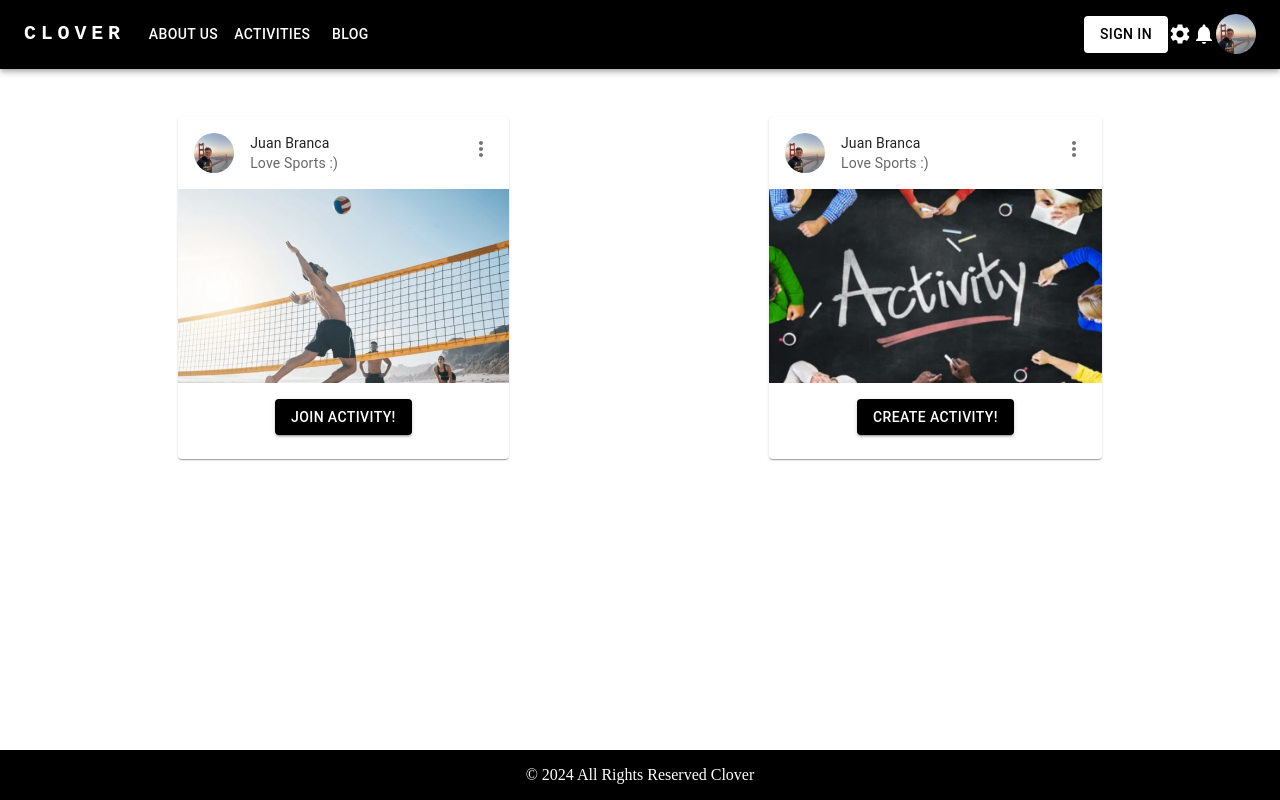
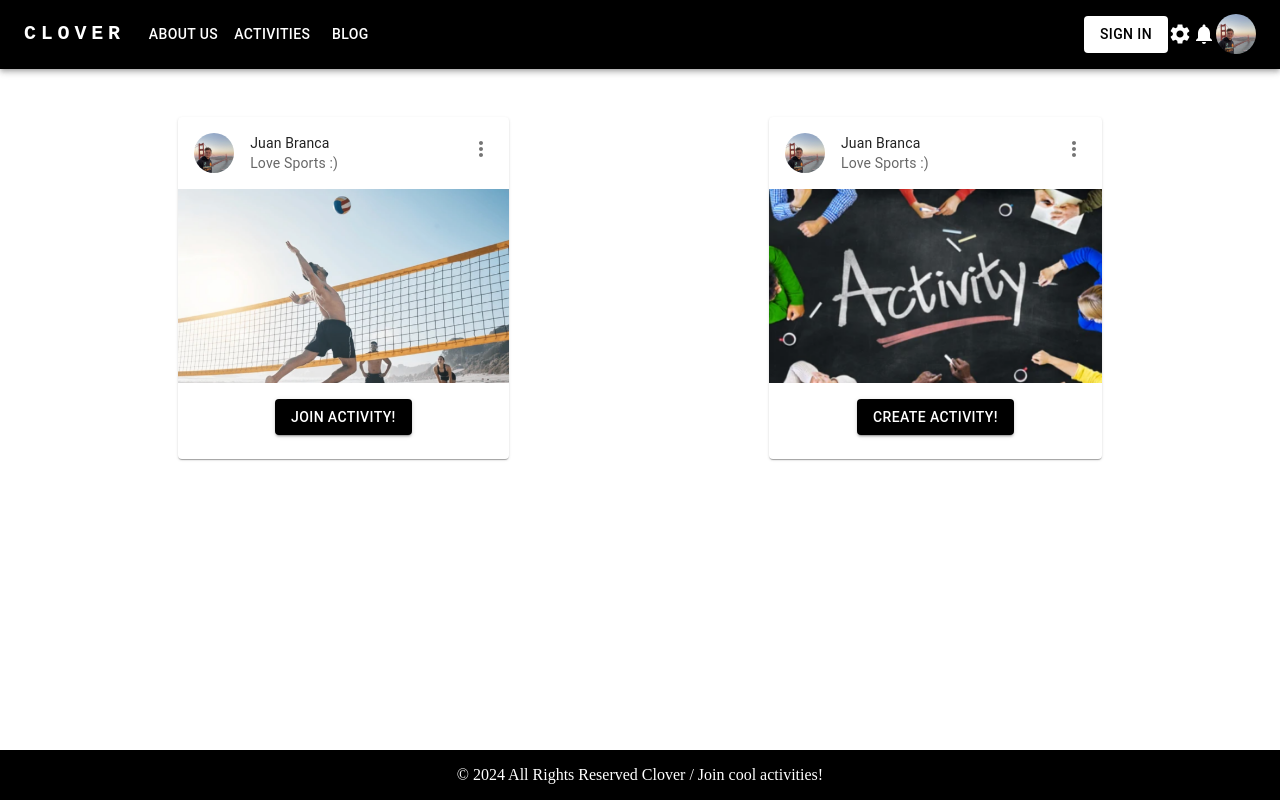
Before and after one commit to juannlowe/clover-app, a React (Vite) app: page / in a window 1280 px wide. Built offline with nearby package versions, Linux system fonts and the light colour scheme.

Commit message:
Added better footer

```diff
--- a/src/components/Footer.tsx
+++ b/src/components/Footer.tsx
@@ -11,7 +11,7 @@ const Footer = () => {
         width: '100%',
       }}
     >
-      <p>&copy; {new Date().getFullYear()} All Rights Reserved Clover</p>
+      <p>&copy; {new Date().getFullYear()} All Rights Reserved Clover / Join cool activities!</p>
     </footer>
   );
 };
```
